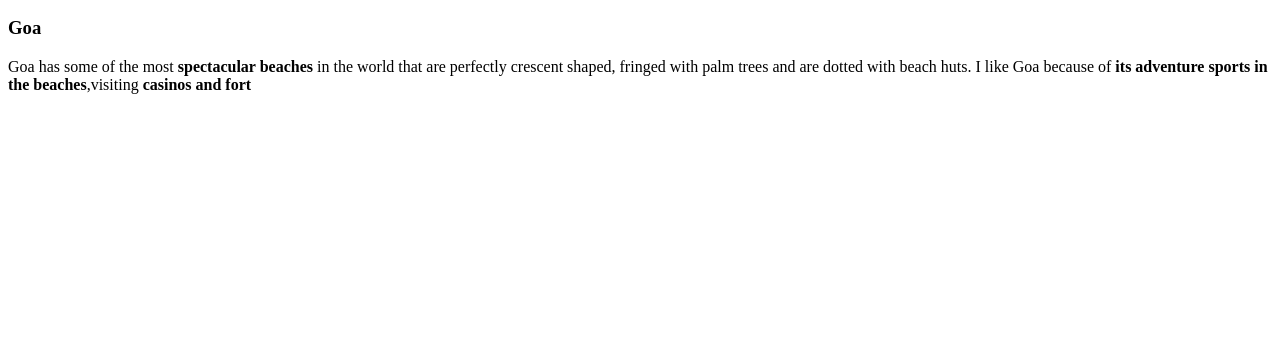
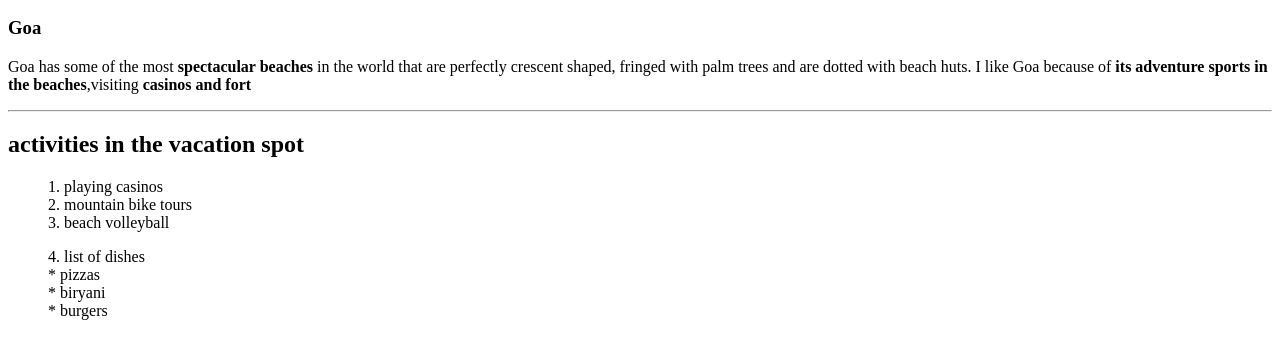
Before and after one commit to 44-563-WebApps-F23/44563-webapps-f23-assignment3-S567645, a plain HTML site: page index.html in a window 1280 px wide. Shown: the part 110-468 px from the top of the page. Drawn offline with Linux system fonts and the light colour scheme.

Commit message:
Update index.html

```diff
--- a/index.html
+++ b/index.html
@@ -9,5 +9,18 @@
   <h2> favorite vacation spot</h2>
   <h3> Goa</h3>
   <p> Goa has some of the most <b>spectacular beaches</b> in the world that are perfectly crescent shaped, fringed with palm trees and are dotted with beach huts. I like Goa because of <b>its adventure sports in the beaches</b>,visiting <b>casinos and fort</b></p>
+  <hr>
+  <h2>activities in the vacation spot</h2>
+  <ol>
+    1. playing casinos<br>
+    2. mountain bike tours <br>
+    3. beach volleyball <br>
+  </ol>
+  <ul>
+    4. list of dishes<br>
+    * pizzas <br>
+    * biryani <br>
+    * burgers <br>
+  </ul>
 </body>
 </html>
```
